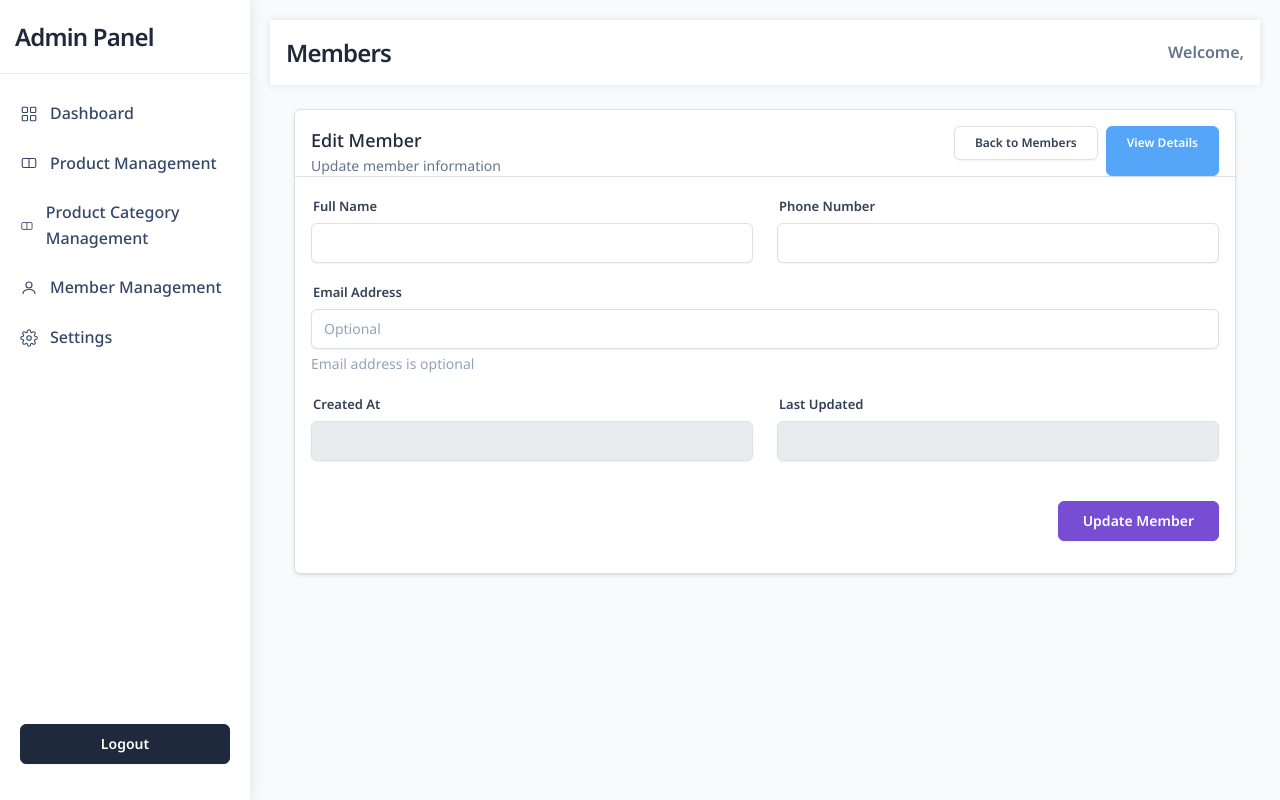
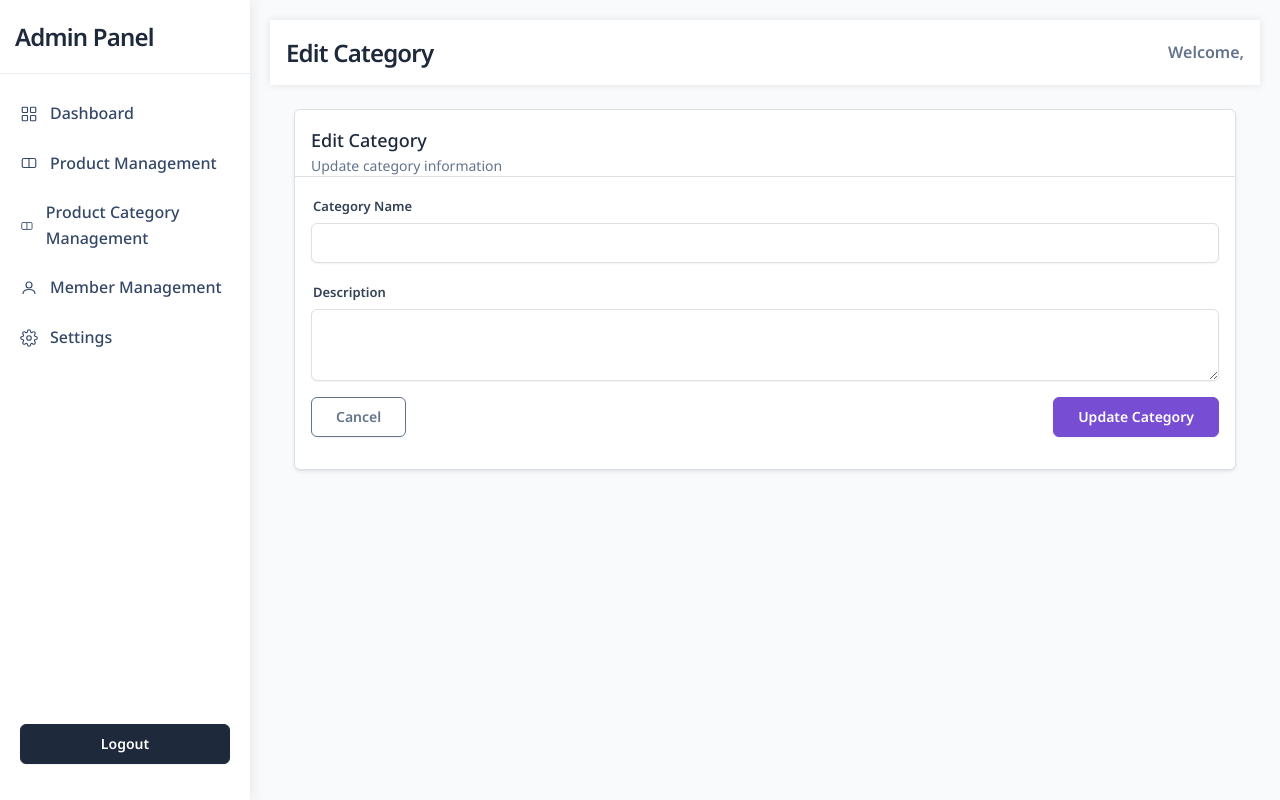
Before and after one commit to Aailmz/Retail, a Node project: template views/categories/edit.hbs in a window 1280 px wide. Run offline with Node 20 templates, Linux system fonts and the light colour scheme; the template is opened without the code that fills it, so the values that code supplies are empty; some web fonts are replaced.

Commit message:
feat: category edit

```diff
--- a/views/categories/edit.hbs
+++ b/views/categories/edit.hbs
@@ -16,7 +16,7 @@
 
 <body class="bg-gray-100">
   {{> sidebar}}
-
+  <!-- Main Content -->
   <div class="main-content bg-gray-100">
     <nav class="navbar navbar-expand-lg mb-4 p-3">
       <div class="container-fluid px-0">
@@ -28,7 +28,7 @@
               <line x1="3" y1="18" x2="21" y2="18"></line>
             </svg>
           </button>
-          <h4 class="font-weight-bold mb-0">Members</h4>
+          <h4 class="font-weight-bold mb-0">Edit Category</h4>
         </div>
         <div class="ms-auto">
           <span class="font-weight-bold d-none d-sm-inline">Welcome, {{user.username}}</span>
@@ -37,62 +37,32 @@
       </div>
     </nav>
 
+    <!-- Edit Category Content -->
     <div class="container-fluid px-4">
       <div class="row">
         <div class="col-12 mb-4">
           <div class="card border shadow-xs">
             <div class="card-header border-bottom pb-0">
-                <div class="d-sm-flex align-items-center">
+              <div class="d-flex align-items-center">
                 <div>
-                    <h6 class="font-weight-semibold text-lg mb-0">Edit Member</h6>
-                    <p class="text-sm mb-sm-0">Update member information</p>
-                    </div>
-                    <div class="ms-auto d-flex">
-                    <a href="/members" class="btn btn-sm btn-white me-2">
-                        Back to Members
-                    </a>
-                    <a href="/members/{{member.id}}" class="btn btn-sm btn-info mb-0">
-                        View Details
-                    </a>
+                  <h6 class="font-weight-semibold text-lg mb-0">Edit Category</h6>
+                  <p class="text-sm mb-0">Update category information</p>
                 </div>
               </div>
             </div>
             <div class="card-body">
-                <form action="/members/{{member.id}}/update" method="POST">
-                    <div class="row">
-                    <div class="col-md-6 mb-3">
-                        <label class="form-label">Full Name</label>
-                        <input type="text" class="form-control" name="name" value="{{member.name}}" required>
+              <form action="/categories/{{category.id}}/update" method="POST">
+                <div class="mb-3">
+                  <label for="name" class="form-label">Category Name</label>
+                  <input type="text" class="form-control" id="name" name="name" value="{{category.name}}" required>
                 </div>
-                    <div class="col-md-6 mb-3">
-                        <label class="form-label">Phone Number</label>
-                        <input type="tel" class="form-control" name="phone" value="{{member.phone}}" required>
+                <div class="mb-3">
+                  <label for="description" class="form-label">Description</label>
+                  <textarea class="form-control" id="description" name="description" rows="3">{{category.description}}</textarea>
                 </div>
-                    </div>
-
-                    <div class="mb-3">
-                    <label class="form-label">Email Address</label>
-                    <input type="email" class="form-control" name="email" value="{{member.email}}" placeholder="Optional">
-                    <div class="form-text">Email address is optional</div>
-                    </div>
-
-                    <div class="row">
-                    <div class="col-md-6">
-                        <div class="mb-3">
-                        <label class="form-label">Created At</label>
-                        <input type="text" class="form-control" value="{{formatDate member.createdAt}}" disabled>
-                        </div>
-                    </div>
-                    <div class="col-md-6">
-                        <div class="mb-3">
-                        <label class="form-label">Last Updated</label>
-                        <input type="text" class="form-control" value="{{formatDate member.updatedAt}}" disabled>
-                        </div>
-                    </div>
-                    </div>
-
-                    <div class="text-end mt-4">
-                    <button type="submit" class="btn btn-primary">Update Member</button>
+                <div class="d-flex justify-content-between">
+                  <a href="/categories" class="btn btn-outline-secondary">Cancel</a>
+                  <button type="submit" class="btn btn-primary">Update Category</button>
                 </div>
               </form>
             </div>
```
Lines whose indentation alone changed are shown as unchanged.
